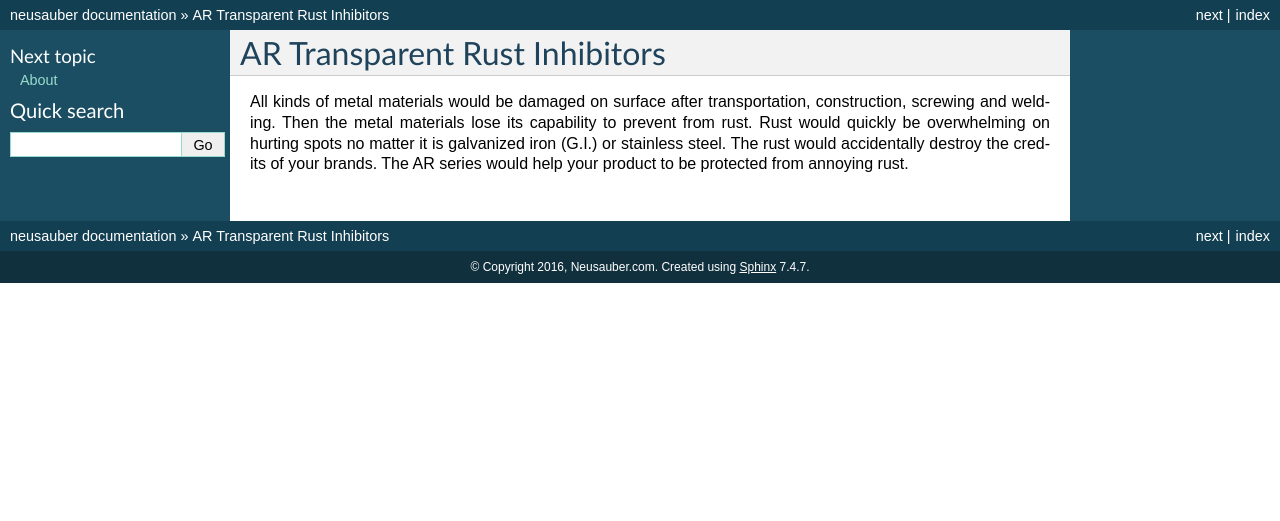
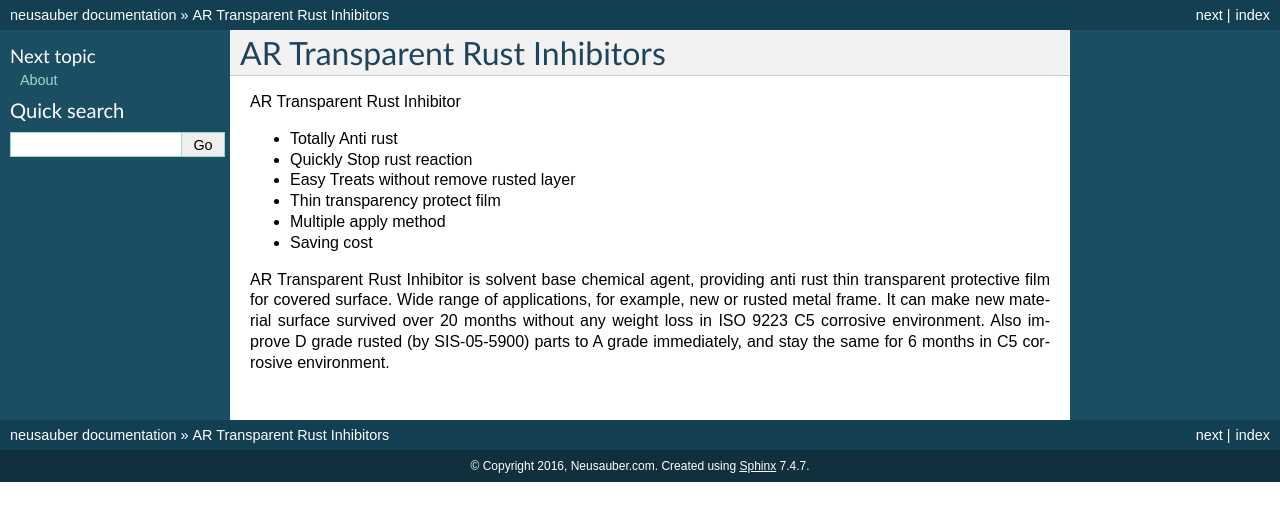
Before and after one commit to rexiap/neusauber, a Sphinx documentation site: the page built from docs/index.rst, in a window 1280 px wide. Shown: the top 521 px of the page. Built offline with Sphinx 7.4.7, drawn with Linux system fonts in a browser that asks for light colours.

Commit message:
Google Docs reST Editor@2017-3-22 15:56:44

```diff
--- a/docs/index.rst
+++ b/docs/index.rst
@@ -27,7 +27,21 @@
 
 
 
-All kinds of metal materials would be damaged on surface after transportation, construction, screwing and welding. Then the metal materials lose its capability to prevent from rust. Rust would quickly be overwhelming on hurting spots no matter it is galvanized iron (G.I.) or stainless steel. The rust would accidentally destroy the credits of your brands. The AR series would help your product to be protected from annoying rust.
+AR Transparent Rust Inhibitor
+
+* Totally Anti rust
+
+* Quickly Stop rust reaction
+
+* Easy Treats without remove rusted layer
+
+* Thin transparency protect film
+
+* Multiple apply method
+
+* Saving cost
+
+AR Transparent Rust Inhibitor is solvent base chemical agent, providing anti rust thin transparent protective film for covered surface. Wide range of applications, for example, new or rusted metal frame. It can make new material surface survived over 20 months without any weight loss in ISO 9223 C5 corrosive environment. Also improve D grade rusted (by SIS-05-5900) parts to A grade immediately, and stay the same for  6 months in C5 corrosive environment.
 
 
 |REPLACE1|
```
